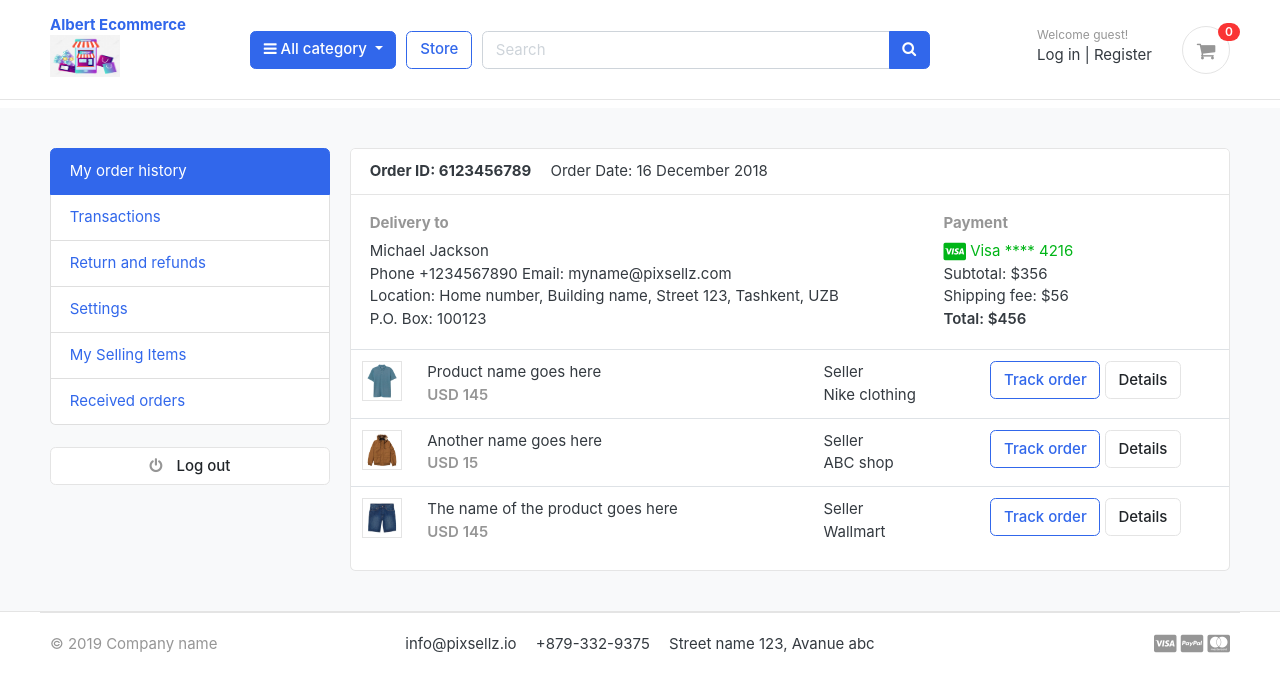
After one commit to albertystang/albert_ecom, a Django app: page /accounts/dashboard/ in a window 1280 px wide. The commit adds this page. Shown: the top 692 px of the page. Run offline with Django 5.2, Linux system fonts and the light colour scheme; data that the repository does not hold is empty; some libraries are stand-ins or nearby versions; some web fonts are replaced.

Commit message:
dashboard

```diff
--- a/accounts/models.py
+++ b/accounts/models.py
@@ -44,7 +44,7 @@ class Account(AbstractBaseUser):
     last_login      = models.DateTimeField(auto_now_add=True)
     is_admin        = models.BooleanField(default=False)
     is_staff        = models.BooleanField(default=False)
-    is_active       = models.BooleanField(default=False)
+    is_active       = models.BooleanField(default=True)
     is_superadmin   = models.BooleanField(default=False)
 
     USERNAME_FIELD = 'email'
--- /dev/null
+++ b/accounts/urls.py
@@ -0,0 +1,12 @@
+from django.urls import path
+from . import views
+
+
+urlpatterns = [
+    path('register/', views.register_user, name='register'),
+    path('login/', views.login_user, name='login'),
+    path('logout/', views.logout_user, name='logout'),
+    #path('activate/<uidb64>/<token>/', views.activate, name='activate'),
+    path('dashboard/', views.dashboard, name='dashboard'),
+    #path('', views.dashboard, name='dashboard'),
+]
--- a/accounts/views.py
+++ b/accounts/views.py
@@ -1,3 +1,76 @@
-from django.shortcuts import render
+from django.shortcuts import render, redirect
+from django.contrib.auth import login, logout, authenticate
+from django.contrib.auth.decorators import login_required
+from django.contrib import messages
+from django.http import HttpResponse
+from django.contrib.sites.shortcuts import get_current_site
+from django.template.loader import render_to_string
+from django.utils.http import urlsafe_base64_encode, urlsafe_base64_decode
+from django.contrib.auth.tokens import default_token_generator
+from django.core.mail import EmailMessage
+from django.utils.encoding import force_bytes
+from .forms import RegistrationForm
+from .models import Account
 
-# Create your views here.
+
+def register_user(request):
+    form = RegistrationForm()
+    if request.method == 'POST':
+        form = RegistrationForm(request.POST)
+        if form.is_valid():
+            first_name = form.cleaned_data['first_name']
+            last_name = form.cleaned_data['last_name']
+            phone_number = form.cleaned_data['phone_number']
+            email = form.cleaned_data['email']
+            password = form.cleaned_data['password']
+            username = email.split("@")[0]
+            user = Account.objects.create_user(first_name=first_name, last_name=last_name, email=email, username=username, password=password)
+            user.phone_number = phone_number
+            user.save()
+            user = authenticate(email=email, password=password)
+            if user is not None:
+                login(request, user)
+                messages.success(request, 'You have registered successfully...')
+            # user authentication
+            # current_site = get_current_site(request)
+            # mail_subject = 'Please activate your account'
+            # message = render_to_string('accounts/account_verification_email.html', {
+            #     'user': user,
+            #     'domain': current_site,
+            #     'uid': urlsafe_base64_encode(force_bytes(user.pk)),
+            #     'token': default_token_generator.make_token(user),
+            # })
+            # to_email = email
+            # send_email = EmailMessage(mail_subject, message, to=[to_email])
+            # send_email.send()
+            # messages.success(request, 'You have registered successfully...')
+            return redirect('store')
+    return render(request, 'accounts/register.html', {'form': form})
+
+
+# def activate(request, uidb64, token):
+#     return HttpResponse('ok')
+
+
+def login_user(request):
+    if request.method == 'POST':
+        email = request.POST['email']
+        password = request.POST['password']
+        user = authenticate(email=email, password=password)
+        if user is not None:
+            user.is_active = True
+            login(request, user)
+            messages.success(request, 'You have logged in successfully...')
+            return redirect('dashboard')
+    return render(request, 'accounts/login.html')
+
+
+@login_required
+def logout_user(request):
+    logout(request)
+    messages.success(request, 'You have logged out successfully...')
+    return redirect('home')
+
+
+def dashboard(request):
+    return render(request, 'accounts/dashboard.html')
--- a/ecom/urls.py
+++ b/ecom/urls.py
@@ -8,4 +8,5 @@ urlpatterns = [
     path('admin/', admin.site.urls),
     path('', include('store.urls')),
     path('cart/', include('carts.urls')),
+    path('accounts/', include('accounts.urls')),
 ] + static(settings.MEDIA_URL, document_root=settings.MEDIA_ROOT)
--- /dev/null
+++ b/store/templates/accounts/account_verification_email.html
@@ -0,0 +1,6 @@
+{% autoescape off %}
+    Hi {{user.first_name}},
+    Please click on below link to confirm your registration.
+    http://{{domain}}{% url 'activate' uidb64=uid token=token %}
+    If you think it's not you, please ignore this email.
+{% endautoescape %}
--- /dev/null
+++ b/store/templates/accounts/dashboard.html
@@ -0,0 +1,97 @@
+{% extends "store/base.html" %}
+
+{% block title %}Dashboard{% endblock title %}
+
+{% block content %}
+<!-- ========================= SECTION CONTENT ========================= -->
+<section class="section-conten padding-y bg">
+    {% comment %} {% include "store/includes/alerts.html" %} {% endcomment %}
+    <div class="container">
+        <div class="row">
+            <aside class="col-md-3">
+                <!--   SIDEBAR   -->
+                <ul class="list-group">
+                    <a class="list-group-item active" href="#"> My order history</a>
+                    <a class="list-group-item" href="#"> Transactions </a>
+                    <a class="list-group-item" href="#"> Return and refunds </a>
+                    <a class="list-group-item" href="#">Settings </a>
+                    <a class="list-group-item" href="#"> My Selling Items </a>
+                    <a class="list-group-item" href="#"> Received orders </a>
+                </ul>
+                <br>
+                <a class="btn btn-light btn-block" href="{% url 'logout' %}"> <i class="fa fa-power-off"></i> <span class="text">Log out</span> </a>
+                <!--   SIDEBAR .//END   -->
+            </aside>
+            <main class="col-md-9">
+                <article class="card">
+                <header class="card-header">
+                    <strong class="d-inline-block mr-3">Order ID: 6123456789</strong>
+                    <span>Order Date: 16 December 2018</span>
+                </header>
+                <div class="card-body">
+                    <div class="row">
+                        <div class="col-md-8">
+                            <h6 class="text-muted">Delivery to</h6>
+                            <p>Michael Jackson <br>
+                            Phone +1234567890 Email: myname@pixsellz.com <br>
+                            Location: Home number, Building name, Street 123,  Tashkent, UZB <br>
+                            P.O. Box: 100123
+                            </p>
+                        </div>
+                        <div class="col-md-4">
+                            <h6 class="text-muted">Payment</h6>
+                            <span class="text-success">
+                                <i class="fab fa-lg fa-cc-visa"></i>
+                                Visa  **** 4216
+                            </span>
+                            <p>Subtotal: $356<br>
+                            Shipping fee:  $56<br>
+                            <span class="b">Total: $456</span>
+                            </p>
+                        </div>
+                    </div> <!-- row.// -->
+                </div> <!-- card-body .// -->
+                <div class="table-responsive">
+                <table class="table table-hover">
+                    <tr>
+                        <td width="65">
+                            <img src="../images/items/1.jpg" class="img-xs border">
+                        </td>
+                        <td>
+                            <p class="title mb-0">Product name goes here</p>
+                            <var class="price text-muted">USD 145</var>
+                        </td>
+                        <td> Seller <br> Nike clothing </td>
+                        <td width="250"> <a href="#" class="btn btn-outline-primary">Track order</a> <a href="#" class="btn btn-light">Details</a></td>
+                    </tr>
+                    <tr>
+                        <td>
+                            <img src="../images/items/2.jpg" class="img-xs border">
+                        </td>
+                        <td>
+                            <p class="title mb-0">Another name goes here</p>
+                            <var class="price text-muted">USD 15</var>
+                        </td>
+                        <td> Seller <br> ABC shop </td>
+                        <td> <a href="#" class="btn btn-outline-primary">Track order</a> <a href="#" class="btn btn-light">Details</a></td>
+                    </tr>
+                    <tr>
+                        <td>
+                            <img src="../images/items/3.jpg" class="img-xs border">
+                        </td>
+                        <td>
+                            <p class="title mb-0">The name of the product  goes here</p>
+                            <var class="price text-muted">USD 145</var>
+                        </td>
+                        <td> Seller <br> Wallmart </td>
+                        <td> <a href="#" class="btn btn-outline-primary">Track order</a> <a href="#" class="btn btn-light">Details</a></td>
+                    </tr>
+                </table>
+                </div> <!-- table-responsive .end// -->
+                </article> <!-- order-group.// -->
+            </main>
+        </div> <!-- row.// -->
+    </div>
+</section>
+<!-- ========================= SECTION CONTENT END// ========================= -->
+{% endblock content %}
--- a/store/templates/store/includes/navbar.html
+++ b/store/templates/store/includes/navbar.html
@@ -41,16 +41,16 @@
           <div class="widget-header">
             <small class="title text-muted">Welcome guest!</small>
             <div>
-              <a href="">Sign in</a> <span class="dark-transp"> | </span>
-              <a href=""> Register</a>
+              <a href="{% url 'login' %}">Log in</a> <span class="dark-transp"> | </span>
+              <a href="{% url 'register' %}"> Register</a>
             </div>
           </div>
           {% else %}
           <div class="widget-header">
-            <small class="title text-muted">Welcome {{user.username}}!</small>
+            <small class="title text-muted">Welcome {{ user.username }}!</small>
             <div>
-              <a href="">Dashboard</a> <span class="dark-transp"> | </span>
-              <a href="">Logout</a>
+              <a href="{% url 'dashboard' %}">Dashboard</a> <span class="dark-transp"> | </span>
+              <a href="{% url 'logout' %}">Logout</a>
             </div>
           </div>
           {% endif %}
```
Also changed, not shown: accounts/forms.py (added, +36 -0 lines), ecom/settings.py (+13 -0 lines), store/templates/accounts/login.html (added, +38 -0 lines), store/templates/accounts/register.html (added, +60 -0 lines), store/templates/store/includes/alerts.html (added, +11 -0 lines).
